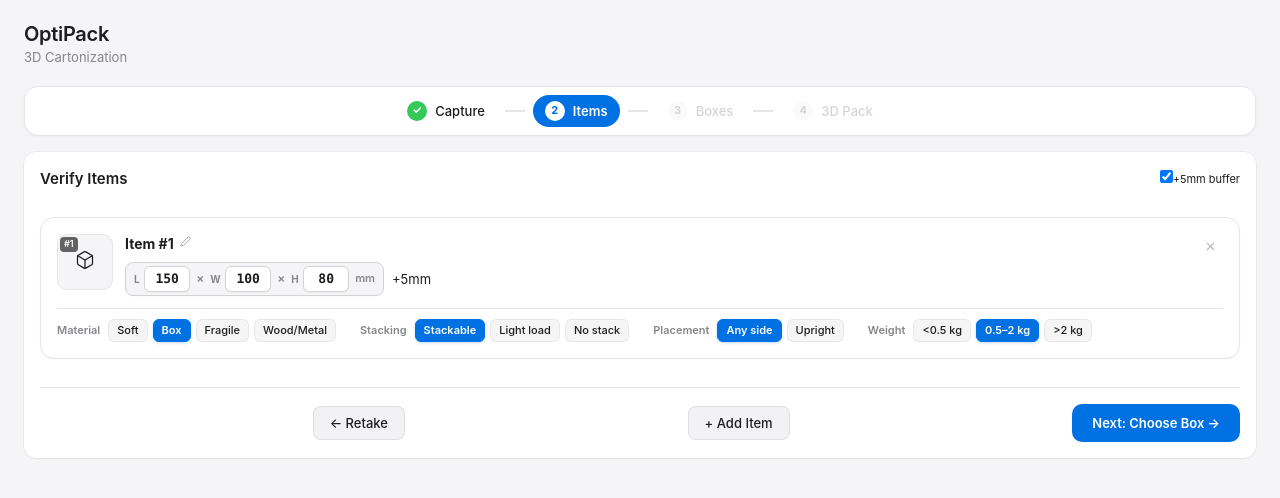
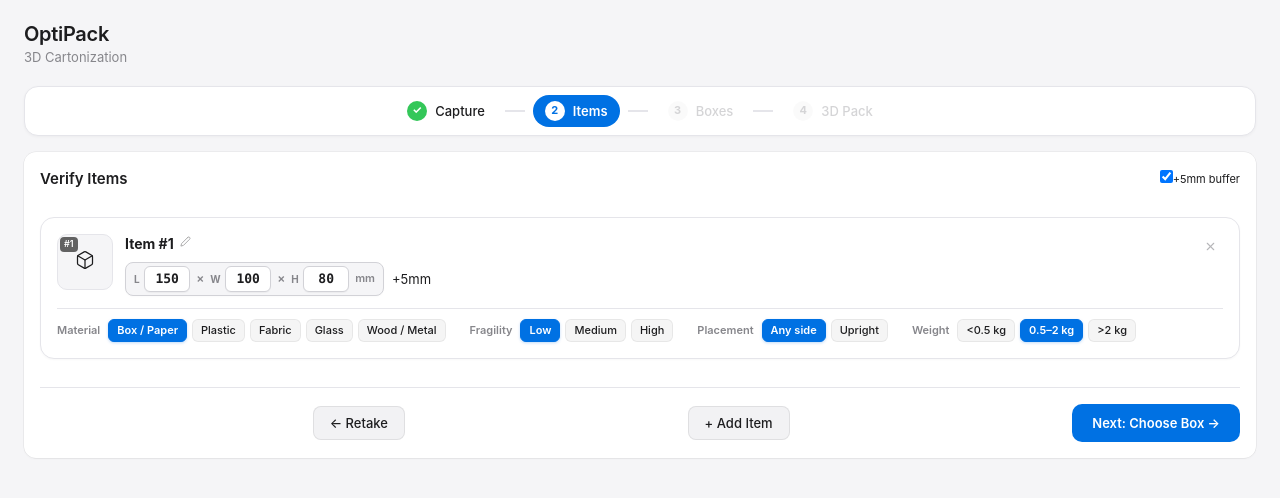
Before and after one commit to AnhKhoaaaa/OptiPack, a React (Vite) app in the folder frontend/: page / in a window 1280 px wide. Both pictures are taken after a click on the button "Enter items manually". Shown: the top 498 px of the page. Built offline with nearby package versions, Linux system fonts and the light colour scheme; no server answers.

Commit message:
feat(ui): separate material and fragility, eliminate stacking selector in Step 2

```diff
--- a/frontend/src/App.tsx
+++ b/frontend/src/App.tsx
@@ -237,16 +237,20 @@ export const App: React.FC = () => {
 
   const handleUpdateItem = (index: number, updated: ExtendedPackableItem) => {
     const current = packableItems[index];
-    const affectsGeometry =
+    const affectsConstraints =
       !current ||
       current.quantity !== updated.quantity ||
       current.keep_upright !== updated.keep_upright ||
+      current.stackable !== updated.stackable ||
+      current.fragility_class !== updated.fragility_class ||
+      current.material_type !== updated.material_type ||
+      current.max_top_load_g !== updated.max_top_load_g ||
       current.dimensions_mm.length_mm !== updated.dimensions_mm.length_mm ||
       current.dimensions_mm.width_mm !== updated.dimensions_mm.width_mm ||
       current.dimensions_mm.height_mm !== updated.dimensions_mm.height_mm ||
       JSON.stringify(current.allowed_rotations) !== JSON.stringify(updated.allowed_rotations);
 
-    if (affectsGeometry) {
+    if (affectsConstraints) {
       invalidatePacking();
     }
     setPackableItems((prev) => {
--- a/frontend/src/components/ItemVerificationPanel.tsx
+++ b/frontend/src/components/ItemVerificationPanel.tsx
@@ -59,31 +59,42 @@ export const ItemVerificationPanel: React.FC<ItemVerificationPanelProps> = ({
 
   const handleMaterialSelect = (
     index: number,
-    material: "soft_fabric" | "rigid_box" | "glass_ceramic" | "metal_wood" | "other"
+    material: "soft_fabric" | "rigid_box" | "glass_ceramic" | "metal_wood" | "plastic" | "other"
   ) => {
     const item = items[index];
-    const isFragile = material === "glass_ceramic";
+    const isGlass = material === "glass_ceramic";
+    // Glass items automatically default to high fragility and no stacking
+    const newFragility = isGlass ? "high" : item.fragility_class === "high" ? "medium" : item.fragility_class;
+    const isStackable = newFragility !== "high";
+    const maxTopLoad = newFragility === "high" ? 0 : newFragility === "medium" ? 1000 : 3000;
     const updated: ExtendedPackableItem = {
       ...item,
       material_type: material,
-      fragility_class: isFragile ? "high" : item.fragility_class === "high" ? "medium" : item.fragility_class,
-      stackable: isFragile ? false : item.stackable,
-      max_top_load_g: isFragile ? 0 : item.max_top_load_g,
+      fragility_class: newFragility,
+      stackable: isStackable,
+      max_top_load_g: maxTopLoad,
     };
     onUpdateItem(index, updated);
   };
 
-  const handleStackingSelect = (
+  const handleFragilitySelect = (
     index: number,
-    stackable: boolean,
-    maxTopLoadG: number | null
+    fragility: "low" | "medium" | "high"
   ) => {
     const item = items[index];
-    onUpdateItem(index, {
+    // Automatically infer stackability based on fragility level:
+    // - High: Fragile contents; no items can be stacked on top (stackable = false, max_top_load_g = 0)
+    // - Medium: Semi-fragile or moderate strength; light load allowed (stackable = true, max_top_load_g = 1000g)
+    // - Low: Sturdy; robust load-bearing (stackable = true, max_top_load_g = 3000g)
+    const isStackable = fragility !== "high";
+    const maxTopLoad = fragility === "high" ? 0 : fragility === "medium" ? 1000 : 3000;
+    const updated: ExtendedPackableItem = {
       ...item,
-      stackable,
-      max_top_load_g: maxTopLoadG,
-    });
+      fragility_class: fragility,
+      stackable: isStackable,
+      max_top_load_g: maxTopLoad,
+    };
+    onUpdateItem(index, updated);
   };
 
   const handleOrientationSelect = (index: number, keepUpright: boolean) => {
@@ -136,6 +147,7 @@ export const ItemVerificationPanel: React.FC<ItemVerificationPanelProps> = ({
         {items.map((item, idx) => {
           const dims = item.dimensions_mm;
           const material = item.material_type || (item.fragility_class === "high" ? "glass_ceramic" : "rigid_box");
+          const fragility = item.fragility_class === "high" ? "high" : item.fragility_class === "low" ? "low" : "medium";
           const weightTier = item.weight_tier || (item.weight_g && item.weight_g < 500 ? "light" : item.weight_g && item.weight_g > 2000 ? "heavy" : "medium");
 
           return (
@@ -264,68 +276,66 @@ export const ItemVerificationPanel: React.FC<ItemVerificationPanelProps> = ({
                   <div className="chips-row">
                     <button
                       type="button"
+                      className={`pill-chip ${material === "rigid_box" ? "is-active" : ""}`}
+                      onClick={() => handleMaterialSelect(idx, "rigid_box")}
+                    >
+                      Box / Paper
+                    </button>
+                    <button
+                      type="button"
+                      className={`pill-chip ${material === "plastic" ? "is-active" : ""}`}
+                      onClick={() => handleMaterialSelect(idx, "plastic")}
+                    >
+                      Plastic
+                    </button>
+                    <button
+                      type="button"
                       className={`pill-chip ${material === "soft_fabric" ? "is-active" : ""}`}
                       onClick={() => handleMaterialSelect(idx, "soft_fabric")}
                     >
-                      Soft
+                      Fabric
                     </button>
                     <button
                       type="button"
-                      className={`pill-chip ${material === "rigid_box" ? "is-active" : ""}`}
-                      onClick={() => handleMaterialSelect(idx, "rigid_box")}
-                    >
-                      Box
-                    </button>
-                    <button
-                      type="button"
-                      className={`pill-chip ${material === "glass_ceramic" ? "is-active is-warn" : ""}`}
+                      className={`pill-chip ${material === "glass_ceramic" ? "is-active" : ""}`}
                       onClick={() => handleMaterialSelect(idx, "glass_ceramic")}
                     >
-                      Fragile
+                      Glass
                     </button>
                     <button
                       type="button"
                       className={`pill-chip ${material === "metal_wood" ? "is-active" : ""}`}
                       onClick={() => handleMaterialSelect(idx, "metal_wood")}
                     >
-                      Wood/Metal
+                      Wood / Metal
                     </button>
                   </div>
                 </div>
 
-                {/* 2. Stackability */}
+                {/* 2. Fragility */}
                 <div className="chip-group-row">
-                  <span className="chip-group-label">
-                    Stacking
-                    {material === "glass_ceramic" && (
-                      <span className="fragile-clamp-hint" title="Fragile items cannot bear top load">
-                        Locked (Fragile)
-                      </span>
-                    )}
-                  </span>
+                  <span className="chip-group-label">Fragility</span>
                   <div className="chips-row">
                     <button
                       type="button"
-                      disabled={material === "glass_ceramic"}
-                      className={`pill-chip ${item.stackable && (item.max_top_load_g === null || item.max_top_load_g >= 2000) ? "is-active" : ""} ${material === "glass_ceramic" ? "is-disabled" : ""}`}
-                      onClick={() => handleStackingSelect(idx, true, 3000)}
+                      className={`pill-chip ${fragility === "low" ? "is-active" : ""}`}
+                      onClick={() => handleFragilitySelect(idx, "low")}
                     >
-                      Stackable
+                      Low
                     </button>
                     <button
                       type="button"
-                      disabled={material === "glass_ceramic"}
-                      className={`pill-chip ${item.stackable && item.max_top_load_g !== null && item.max_top_load_g < 2000 && item.max_top_load_g > 0 ? "is-active" : ""} ${material === "glass_ceramic" ? "is-disabled" : ""}`}
-                      onClick={() => handleStackingSelect(idx, true, 1000)}
+                      className={`pill-chip ${fragility === "medium" ? "is-active is-warn" : ""}`}
+                      onClick={() => handleFragilitySelect(idx, "medium")}
                     >
-                      Light load
+                      Medium
                     </button>
                     <button
                       type="button"
-                      className={`pill-chip ${!item.stackable || item.max_top_load_g === 0 ? "is-active is-danger" : ""}`}
-                      onClick={() => handleStackingSelect(idx, false, 0)}
+                      className={`pill-chip ${fragility === "high" ? "is-active is-danger" : ""}`}
+                      onClick={() => handleFragilitySelect(idx, "high")}
                     >
-                      No stack
+                      High
                     </button>
                   </div>
                 </div>
--- a/frontend/src/components/ManifestTable.tsx
+++ b/frontend/src/components/ManifestTable.tsx
@@ -231,7 +231,7 @@ export const ManifestTable: React.FC<ManifestTableProps> = ({
                   >
                     <option value="low">Low</option>
                     <option value="medium">Medium</option>
-                    <option value="high">Fragile</option>
+                    <option value="high">High</option>
                   </select>
                 </td>
                 <td className="right">
--- a/frontend/src/types/contract.ts
+++ b/frontend/src/types/contract.ts
@@ -69,7 +69,7 @@ export interface PhysicalAttributes {
   stackable: boolean;
   max_top_load_g: number | null;
   visible_labels: string[];
-  material_type?: "soft_fabric" | "rigid_box" | "glass_ceramic" | "metal_wood" | "other";
+  material_type?: "soft_fabric" | "rigid_box" | "glass_ceramic" | "metal_wood" | "plastic" | "other";
   weight_tier?: "light" | "medium" | "heavy";
 }
 
@@ -136,7 +136,7 @@ export interface PackableItem {
   max_top_load_g: number | null;
   allowed_rotations: RotationCode[];
   display_color_hex: string;
-  material_type?: "soft_fabric" | "rigid_box" | "glass_ceramic" | "metal_wood" | "other";
+  material_type?: "soft_fabric" | "rigid_box" | "glass_ceramic" | "metal_wood" | "plastic" | "other";
   weight_tier?: "light" | "medium" | "heavy";
 }
 
```
Also changed, not shown: 2 other files (tests, documents, lock files or other folders).
